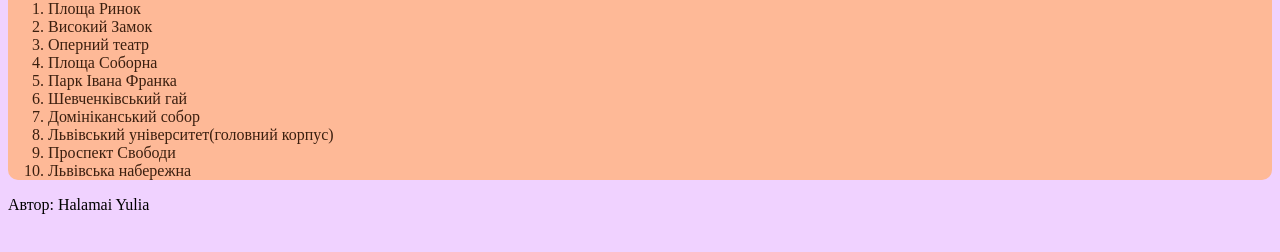
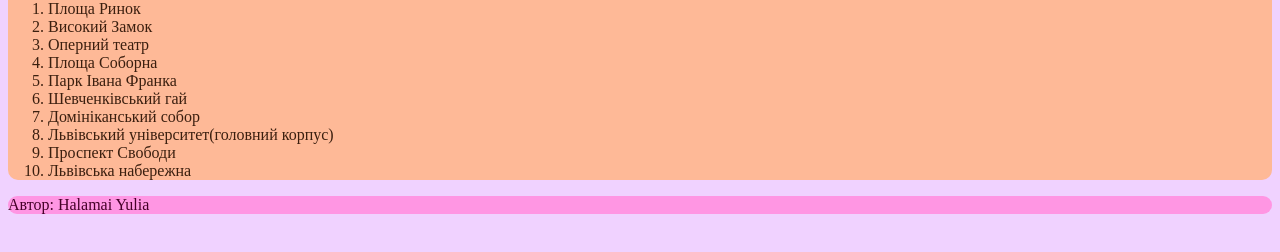
Before and after one commit to galamaj92-boop/lviv-kyiv-odesa3, a plain HTML site: page index.html in a window 1280 px wide. Shown: the part 360-612 px from the top of the page. Drawn offline with Linux system fonts and the light colour scheme.

Commit message:
Update index.html

```diff
--- a/index.html
+++ b/index.html
@@ -39,7 +39,7 @@
       <li>  Львівська набережна </li></ol>
     </div>
 
-
+ <div class="ulia">
 
 <p> Автор: Halamai Yulia </p>
 
```
